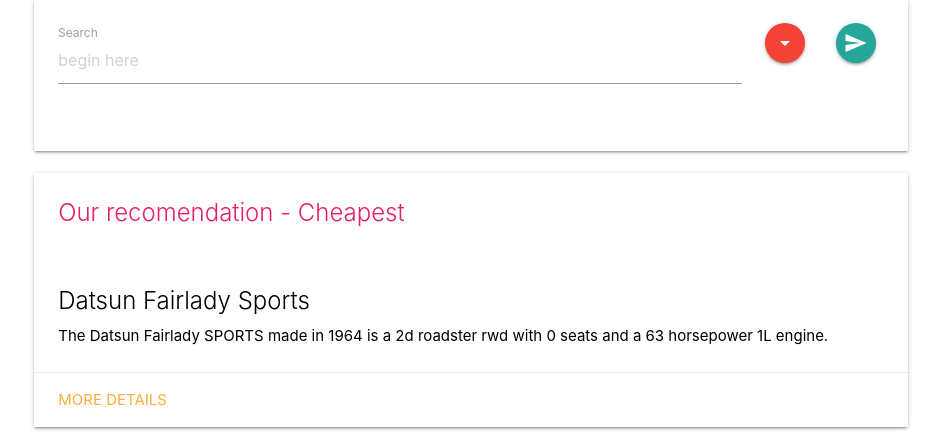
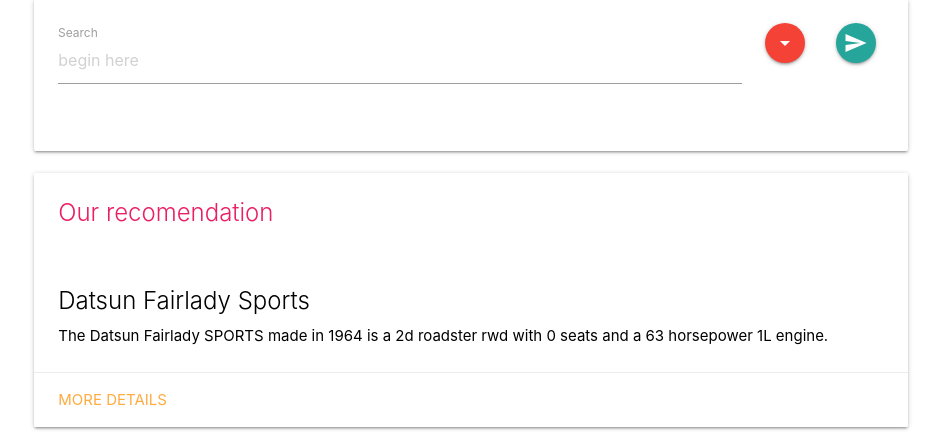
Before and after one commit to death667b/ICJK, a Django app: page /personal in a window 1280 px wide. Shown: the part 73-507 px from the top of the page, without its empty margins (169-1110 px from the left). Run offline with Django 3.2, Linux system fonts and the light colour scheme; data comes from the database, SQL or seed files in the repository.

Commit message:
index change

```diff
--- a/ICJK/Home/templates/Home/index.html
+++ b/ICJK/Home/templates/Home/index.html
@@ -135,7 +135,7 @@
                 <div class="col s12">
                     <div class="card white hoverable">
                         <div class="card-content pink-text">
-                            <span class="card-title">Our recomendation - Cheapest</span>
+                            <span class="card-title">Our recomendation</span>
                         </div>
                         <div class="card-content black-text">
                             <span class="card-title">{{recomendation.name}}</span>
```
